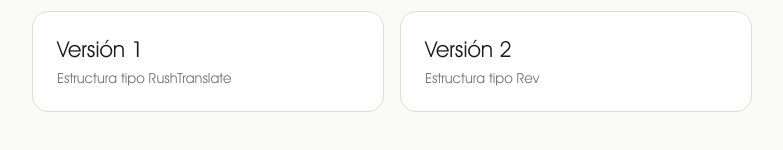
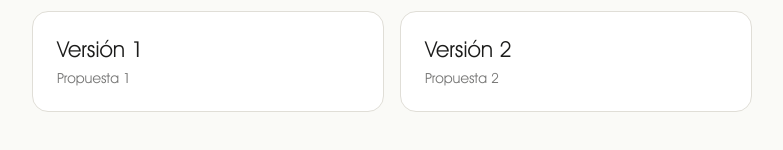
Before and after one commit to AdmiraProject/andromeda-site, a plain HTML site: page index.html in a window 1280 px wide. Shown: the part 448-598 px from the top of the page, without its empty margins (248-1031 px from the left). Drawn offline with Linux system fonts and the light colour scheme.

Commit message:
Remove reference-site names from previews
Co-Authored-By: Claude Fable 5.2 <noreply@anthropic.com>

```diff
--- a/assets/js/v1.js
+++ b/assets/js/v1.js
@@ -1,4 +1,3 @@
-/* Andromeda v1 interactions — rushtranslate behaviours + cinematic scroll film */
 (() => {
   const $ = (s, r = document) => r.querySelector(s), $$ = (s, r = document) => [...r.querySelectorAll(s)];
   const reduce = matchMedia('(prefers-reduced-motion: reduce)').matches;
@@ -21,7 +20,6 @@
   tog && tog.addEventListener('click', () => { const o = mnav.classList.toggle('is-open'); tog.setAttribute('aria-expanded', o); document.documentElement.style.overflow = o ? 'hidden' : ''; tog.innerHTML = o ? tog.dataset.close : tog.dataset.open; });
   mnav && mnav.addEventListener('click', (e) => { if (e.target.closest('[data-lead]')) { mnav.classList.remove('is-open'); document.documentElement.style.overflow = ''; tog.innerHTML = tog.dataset.open; } });
 
-  // --- FAQ accordion (one open at a time, like rushtranslate collapse) ---
   $$('.faq-card button').forEach((b) => b.addEventListener('click', () => {
     const card = b.closest('.faq-card'), open = !card.classList.contains('is-open');
     $$('.faq-card', card.parentElement).forEach((c) => { c.classList.remove('is-open'); $('button', c).setAttribute('aria-expanded', 'false'); });
--- a/assets/js/v2.js
+++ b/assets/js/v2.js
@@ -1,4 +1,3 @@
-/* Andromeda v2 interactions — rev.com behaviours 1:1 */
 (() => {
   const $ = (s, r = document) => r.querySelector(s), $$ = (s, r = document) => [...r.querySelectorAll(s)];
   const reduce = matchMedia('(prefers-reduced-motion: reduce)').matches;
--- a/index.html
+++ b/index.html
@@ -2,4 +2,4 @@
 <link rel="icon" href="assets/brand/icon.svg"><link rel="stylesheet" href="assets/css/lead.css">
 <style>body{margin:0;min-height:100vh;display:grid;place-items:center;background:#fafaf7;font-family:"AvantGarde",system-ui,sans-serif;color:#1c1c1b;padding:24px}main{max-width:720px;width:100%}img{height:28px;margin-bottom:32px}h1{font-weight:400;font-size:40px;letter-spacing:-1.4px;margin:0 0 8px}p{color:rgba(28,28,27,.65);margin:0 0 32px}.g{display:grid;grid-template-columns:1fr 1fr;gap:16px}a{display:block;text-decoration:none;color:inherit;background:#fff;border:1px solid #e0ded7;border-radius:16px;padding:24px;transition:border-color .3s,transform .3s}a:hover{border-color:#9E09C6;transform:translateY(-3px)}b{display:block;font-weight:400;font-size:22px;margin-bottom:6px}span{font-size:14px;color:rgba(28,28,27,.6)}@media(max-width:600px){.g{grid-template-columns:1fr}}</style></head>
 <body><main><img src="assets/brand/logo-color.svg" alt="Andromeda"><h1>Propuestas de sitio web</h1><p>Dos versiones del nuevo sitio de Andromeda. Cada una incluye inicio, 8 casos de uso y 8 idiomas.</p>
-<div class="g"><a href="v1/index.html"><b>Versión 1</b><span>Estructura tipo RushTranslate</span></a><a href="v2/index.html"><b>Versión 2</b><span>Estructura tipo Rev</span></a></div></main></body></html>
+<div class="g"><a href="v1/index.html"><b>Versión 1</b><span>Propuesta 1</span></a><a href="v2/index.html"><b>Versión 2</b><span>Propuesta 2</span></a></div></main></body></html>
```
Also changed, not shown: assets/css/v1.css (+4 -7 lines), assets/css/v2.css (+2 -5 lines).
